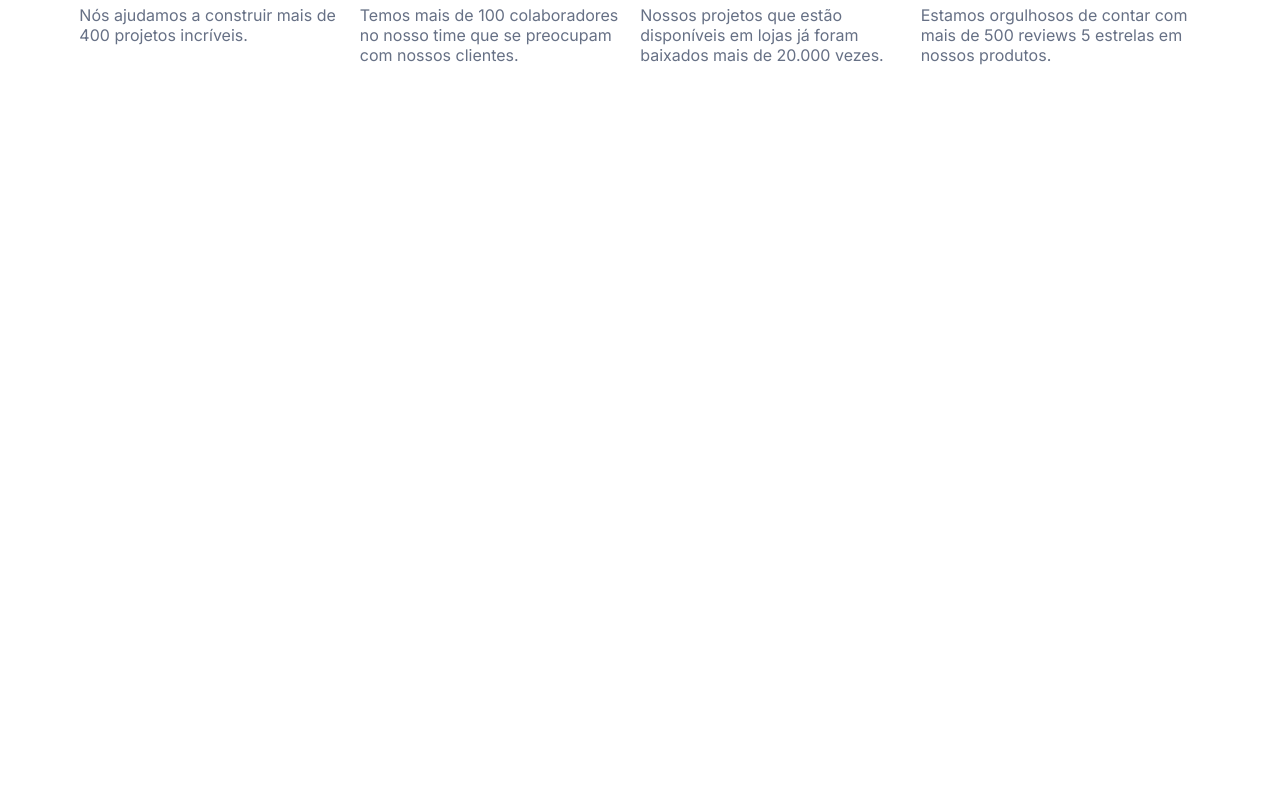
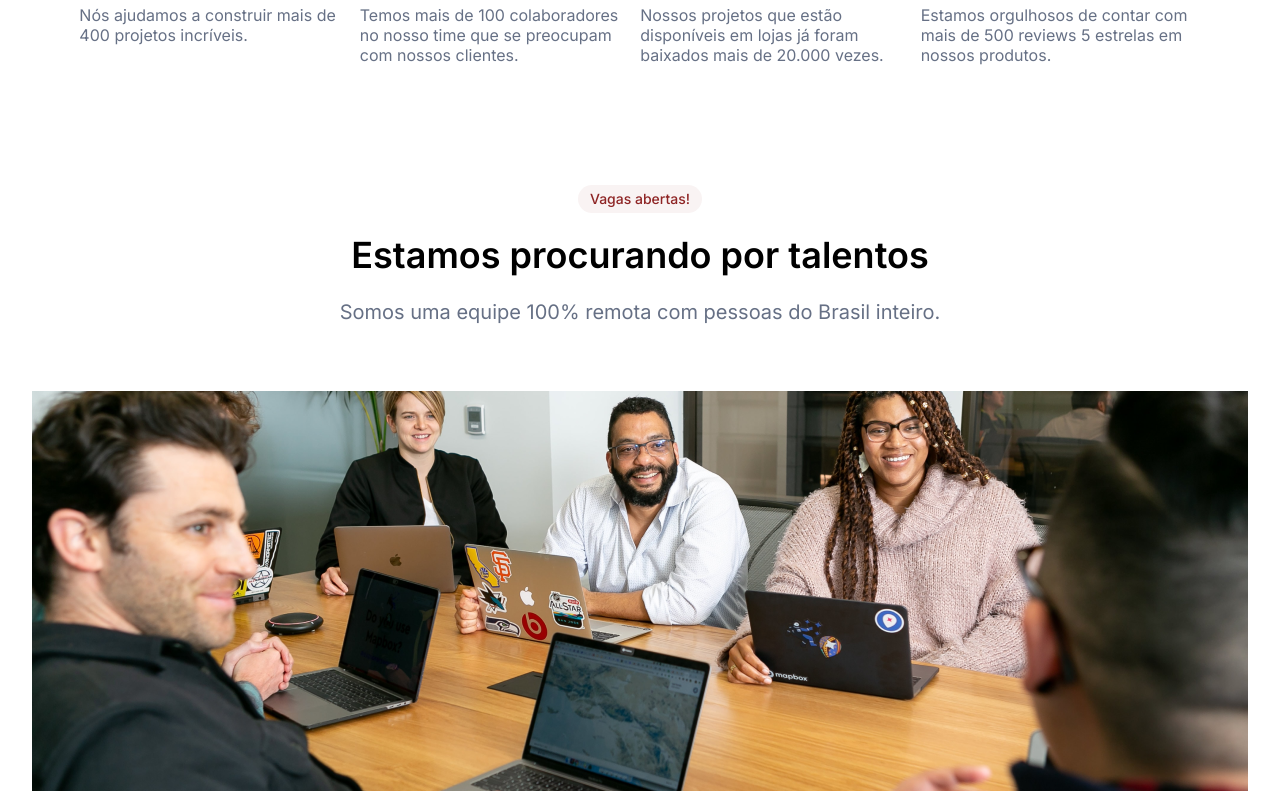
Before and after one commit to karolalencar/7daysOfCode, a plain HTML site: page HTML-CSS/index.html in a window 1280 px wide. Shown: the part 591-1382 px from the top of the page. Before the commit the page ends 800 px from the top, so only its background shows below. Drawn offline with Linux system fonts and the light colour scheme.

Commit message:
Add jobs intro

```diff
--- a/HTML-CSS/index.html
+++ b/HTML-CSS/index.html
@@ -67,5 +67,16 @@
                 </p>
             </div>
         </section>
+
+        <section class="jobs-container">
+            <div class="intro">
+                <span>Vagas abertas!</span>
+                <h1>Estamos procurando por talentos</h1>
+                <p>
+                    Somos uma equipe 100% remota com pessoas do Brasil inteiro.
+                </p>
+                <img src="./assets/team.png" alt="Um time de pessoas sentadas em uma mesa">
+            </div>
+        </section>
     </body>
 </html>
--- a/HTML-CSS/style.css
+++ b/HTML-CSS/style.css
@@ -112,13 +112,14 @@ header h1 {
 }
 
 header  p {
+    color: var(--text-color);
+
     font-weight: 400;
     font-size: 20px;
     line-height: 30px;
+    text-align: center;
 
     width: 792px;
-
-    color: var(--text-color);
 }
 
 /*  Metrics section  */
@@ -159,3 +160,50 @@ header  p {
 
     width: 280px;
 }
+
+/*  Jobs section  */
+
+.jobs-container {
+    display: flex;
+    justify-content: center;
+}
+
+.intro {
+    display: flex;
+    flex-direction: column;
+    align-items: center;
+}
+
+.intro span {
+    color: var(--primary-color);
+    background:  #8E24240D;
+
+    font-size: 14px;
+    font-weight: 500;
+    line-height: 20px;
+
+    margin-bottom: 20px;
+    padding: 4px 12px;
+    border-radius: 16px;
+}
+
+.intro h1 {
+    font-size: 36px;
+    font-weight: 600;
+    line-height: 44px;
+    text-align: center;
+
+    margin-bottom: 20px;
+}
+
+.intro p {
+    color: var(--text-color);
+
+    font-weight: 400;
+    font-size: 20px;
+    line-height: 30px;
+    text-align: center;
+
+    width: 768px;
+    margin-bottom: 64px;
+}
```
Also changed, not shown: HTML-CSS/assets/team.png (added).
